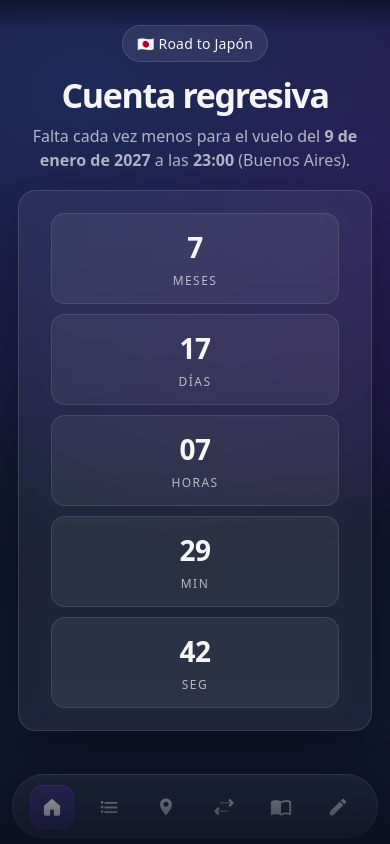
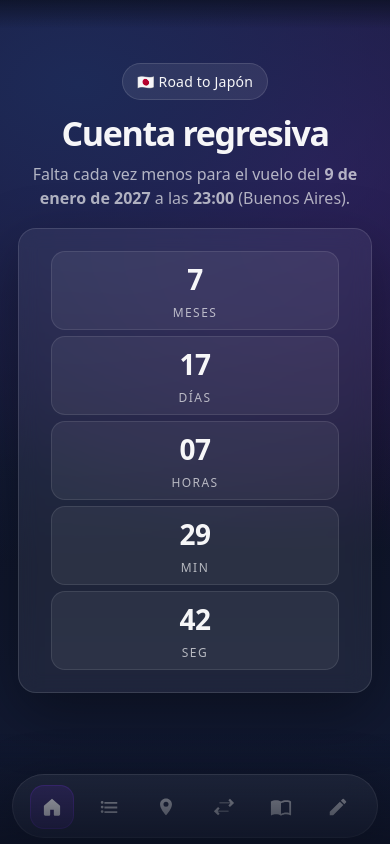
Before and after one commit to NicoCartellone/road-to-japon, a React (Vite) app: page / in a window 390 px wide. Built offline with nearby package versions, Linux system fonts and the light colour scheme; no server answers.

Commit message:
fix: reducir padding y gap de celdas en mobile para que entren los 5 valores

```diff
--- a/src/style.css
+++ b/src/style.css
@@ -914,7 +914,7 @@ h1 {
 
   .count {
     grid-template-columns: 1fr;
-    gap: 10px;
+    gap: 6px;
     justify-items: center;
     width: 100%;
     padding-inline: 10px;
@@ -923,6 +923,7 @@ h1 {
   .cell {
     width: 100%;
     max-width: 440px;
+    padding: 8px 10px;
   }
 
   .bottom-nav {
```
